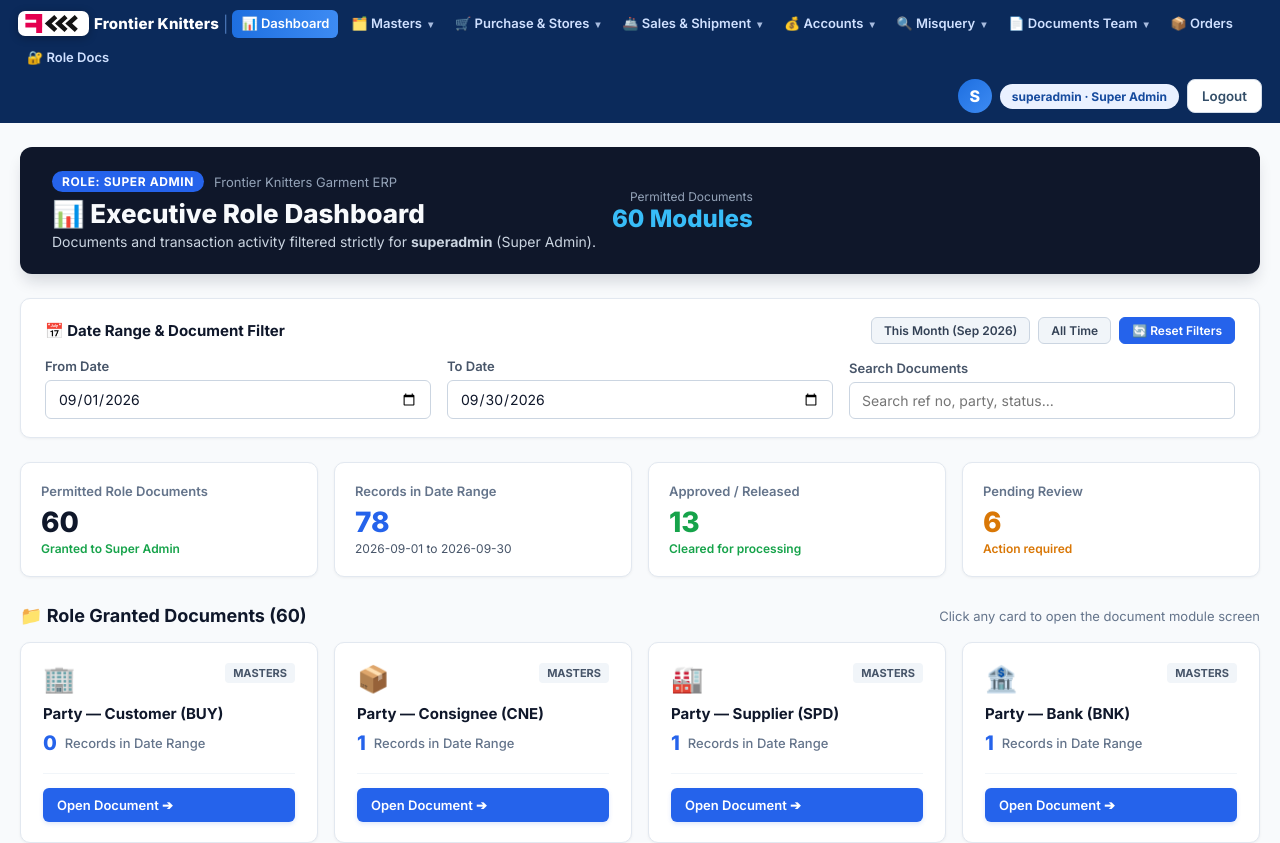
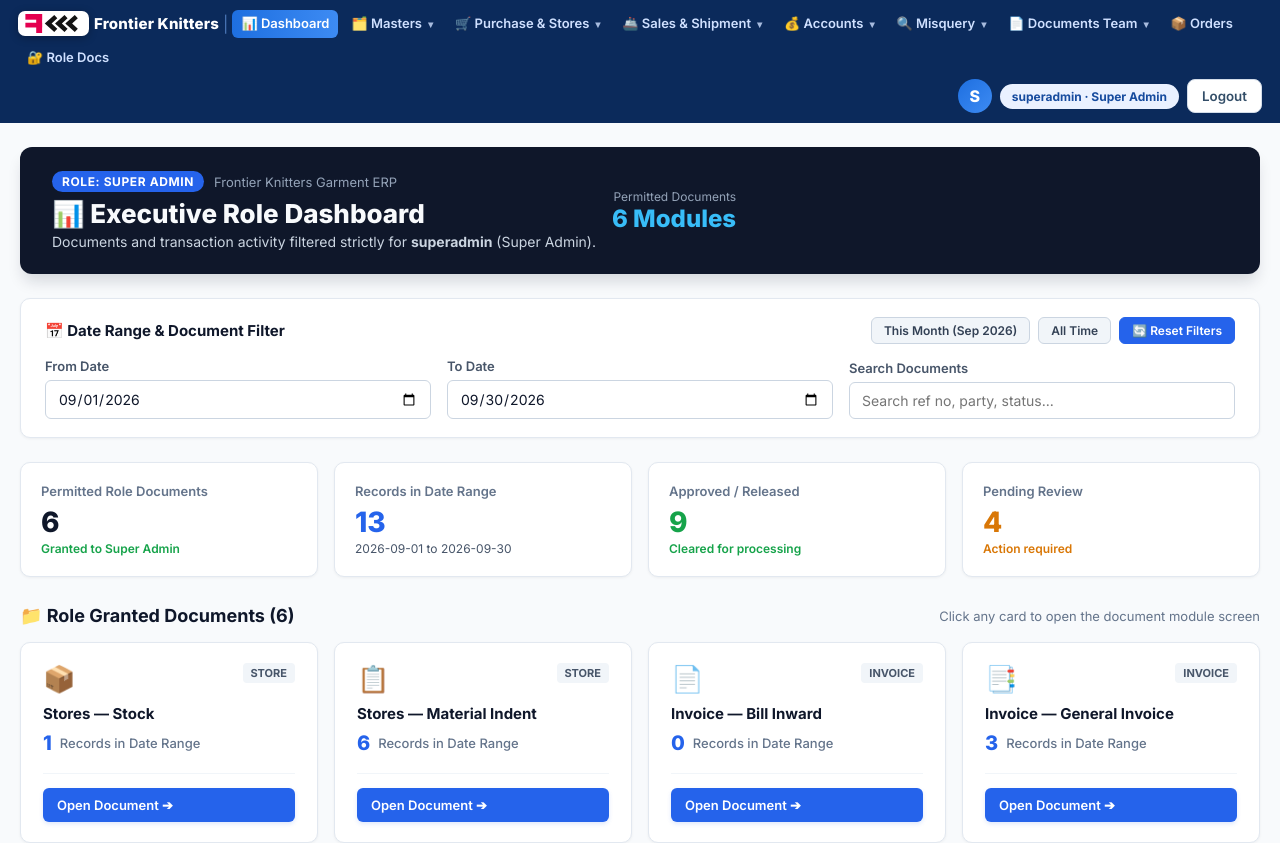
Before and after one commit to syedzubair2001/frontier-knitters-erp, a React (Vite) app: page /dashboard in a window 1280 px wide. Shown: the top 843 px of the page. Built offline with nearby package versions, Linux system fonts and the light colour scheme; the HTML template or start-up script is replaced by a standard one.

Commit message:
Dashboard: show only working documents (Stores-Stock to Exports-Export Invoice), others removed

```diff
--- a/src/pages/Dashboard.jsx
+++ b/src/pages/Dashboard.jsx
@@ -88,13 +88,19 @@ export default function Dashboard() {
     };
   }, []);
 
+  // Dashboard shows ONLY these working documents (Stores → Exports), per requirement.
+  const DASHBOARD_DOC_KEYS = ['stock', 'indent', 'bill-inward', 'general-invoice', 'export-despatch', 'export-invoice'];
+
   // Filter accessible documents based strictly on user's assigned role permissions
   const permittedDocKeys = useMemo(() => {
     if (!session) return [];
     const isSuper = session.role === ROLES.SUPER_ADMIN;
+    const seen = new Set();
     return ROLE_DOCUMENTS
       .filter((d) => d.key !== 'home' && d.key !== 'dashboard' && !d.group)
       .filter((d) => isSuper || canUseRole(session.role, d.key))
+      .filter((d) => DASHBOARD_DOC_KEYS.includes(d.key)) // dashboard: only Stores → Exports working docs
+      .filter((d) => (seen.has(d.key) ? false : seen.add(d.key))) // 'stock' exists twice in ROLE_DOCUMENTS — keep first
       .map((d) => d.key);
   }, [session]);
 
```
